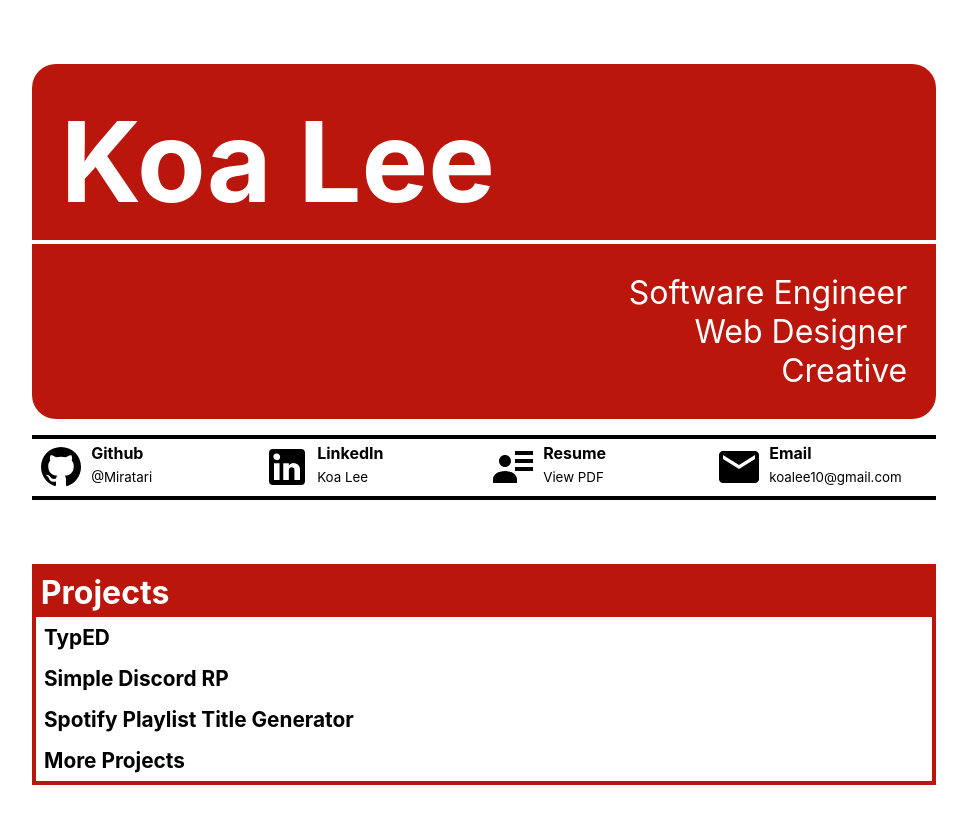
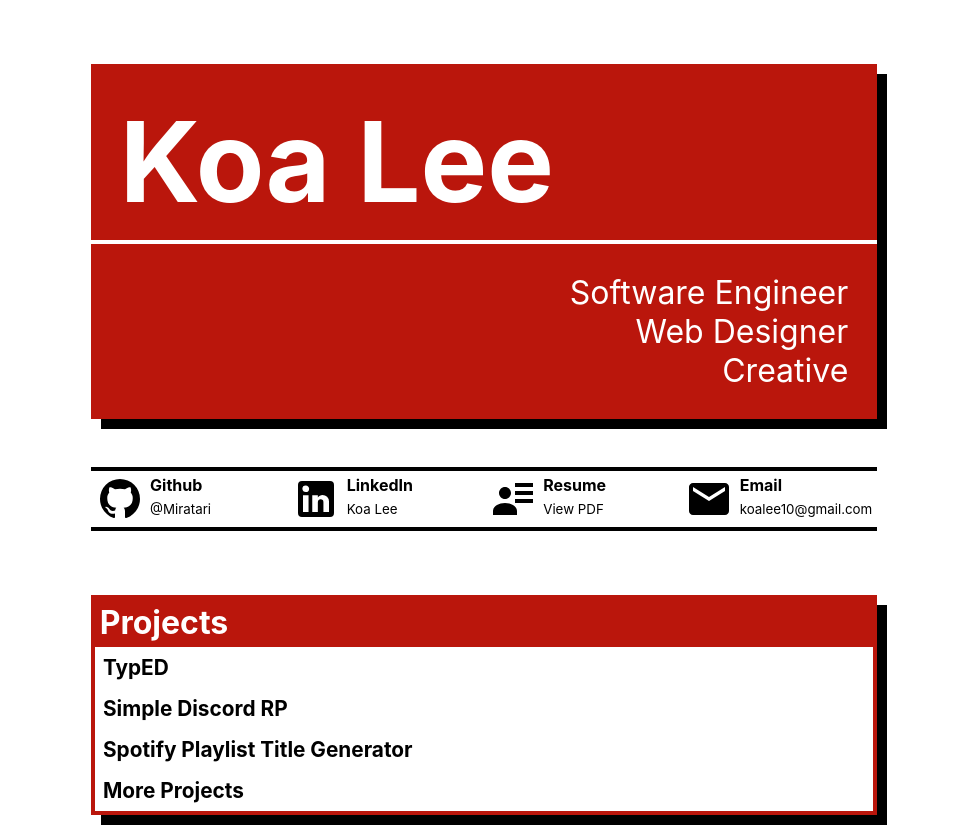
Before and after one commit to Miratari/personal-website, a React (Create React App) app in the folder client/: page / in a window 1280 px wide. Shown: the top 827 px of the page, without its empty margins (156-1123 px from the left). Built offline with nearby package versions, Linux system fonts and the light colour scheme.

Commit message:
removed some of the vw and vh sizing to make things more consistent

```diff
--- a/client/src/App.css
+++ b/client/src/App.css
@@ -1,8 +1,10 @@
 html {
-  background-color: #ffffff;
   font-family: 'Helvetica' 'Arial' 'sans-serif';
-  --accent-color: #BA160C;
-  --highlight-color: #e6e6e6;
+  --accent-color: #ba160c;
+  --background-color: #ffffff;
+  --shadow-color: #000000;
+  --hover-color: #e6e6e6;
+  background-color: var(--background-color);
 }
 
 * {
@@ -19,13 +21,11 @@ a {
 
 #page {
   text-align: center;
-  justify-content: center; /* horizontal alignment */
-  align-items: center; /* vertical alignment */
+  justify-content: center;
   display: grid;
   grid-row: auto;
-  max-width: 99vw;
-  min-width: 70vw;
-  min-height: 90vh;
+  max-width: 100rem;
+  /* min-height: 90vh; */
   margin: 5vw;
 }
 
@@ -38,13 +38,11 @@ footer {
 /* HEADER / HERO TEXT STYLE */
 
 .header {
-  /* display: flex;
-  flex-direction: column; */
   background-color: var(--accent-color);
-  color: white;
-  border-radius: 1.5rem;
+  color: var(--background-color);
+  /* border-radius: 1.5rem; */
   text-align: start;
-  /* box-shadow: 10px 10px black; */
+  box-shadow: 10px 10px var(--shadow-color);
 }
 
 .header h1 {
@@ -53,8 +51,6 @@ footer {
   padding: 1.8rem;
   padding-bottom: 0.7rem;
   margin: 0px;
-  max-width: 99vw;
-  min-width: 70vw;
   /*
   flex-grow: what percentage of the other objects' size this one should be at MAX.
   flex-shrink: what percentage idk
@@ -63,7 +59,7 @@ footer {
 }
 
 .header .dividing-line {
-  border-color: white;
+  border-color: var(--background-color);
   border-width: 2px;
   border-style: solid;
   flex: 0 0 auto;
@@ -82,25 +78,26 @@ footer {
 }
 
 section {
-  /* box-shadow: 10px 10px black; */
+  box-shadow: 10px 10px var(--shadow-color);
   border-width: 4px;
   border-style: solid;
-  border-color:var(--accent-color);
+  border-color: var(--accent-color);
   text-align: left;
   margin-top: 4rem;
+  /* max-width: 30rem; */
 }
 
 section header {
   background-color: var(--accent-color);
-  color: white;
+  color: var(--background-color);
   font-weight: bold;
   font-size: 2rem;
   padding: 0.3rem;
   /* padding-bottom: 0.7rem; */
   /* padding-right: 5rem; */
   margin: 0px;
-  max-width: 99vw;
-  min-width: 70vw;
+  /* max-width: 99vw;
+  min-width: 70vw; */
 }
 
 
@@ -108,15 +105,17 @@ section header {
 /* CONTACT STYLE */
 
 .contact-container {
-  margin-top: 1rem;
+  margin-top: 3rem;
   border-top: 4px solid black;
   border-bottom: 4px solid black;
+  height: 4rem;
   display: grid;
   grid-template-columns: repeat(4, 1fr);
 }
 @media (max-width: 45em) {
   .contact-container {
     grid-template-columns: repeat(2, 1fr);
+    height: 8rem;
   }
 }
 
@@ -124,10 +123,11 @@ section header {
   padding: 0.3rem;
   display: flex;
   width: 0.25fr;
+  transition: 150ms;
 }
 
 .contact:hover {
-  background-color: var(--highlight-color);
+  background-color: var(--hover-color);
 }
 
 .contact-icon {
@@ -155,10 +155,11 @@ section header {
 
 .project {
   padding: 0.5rem;
+  transition: 150ms;
 }
 
 .project:hover {
-  background-color: var(--highlight-color);
+  background-color: var(--hover-color);
 }
 
 .project h2 {
--- a/client/src/App.js
+++ b/client/src/App.js
@@ -53,7 +53,7 @@ function App() {
           icon={resume}
           text="Resume"
           subtext="View PDF"
-          href="https://"/>
+          href="./resume.pdf"/>
         <Contact
           icon={mail}
           text="Email"
@@ -64,10 +64,15 @@ function App() {
         <header>
           Projects
         </header>
-        <Project title="TypED" brief="Full-stack web application using React and MongoDB."></Project>
-        <Project title="Simple Discord RP"></Project>
-        <Project title="Spotify Playlist Title Generator"></Project>
-        <Project title="More Projects"></Project>
+        <Project
+          title="TypED"
+          brief="Full-stack web application using React and MongoDB."/>
+        <Project
+          title="Simple Discord RP"/>
+        <Project
+          title="Spotify Playlist Title Generator"/>
+        <Project
+          title="More Projects"/>
       </section>
 
       <section>
```
